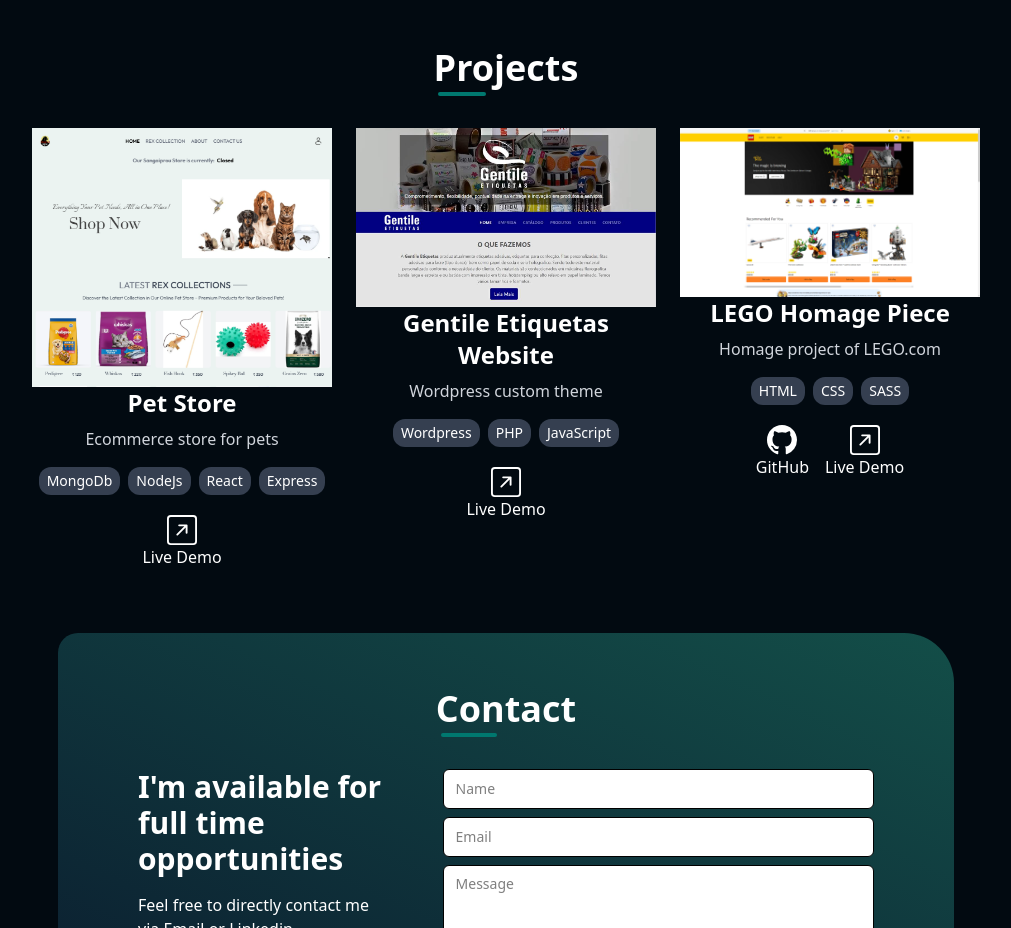
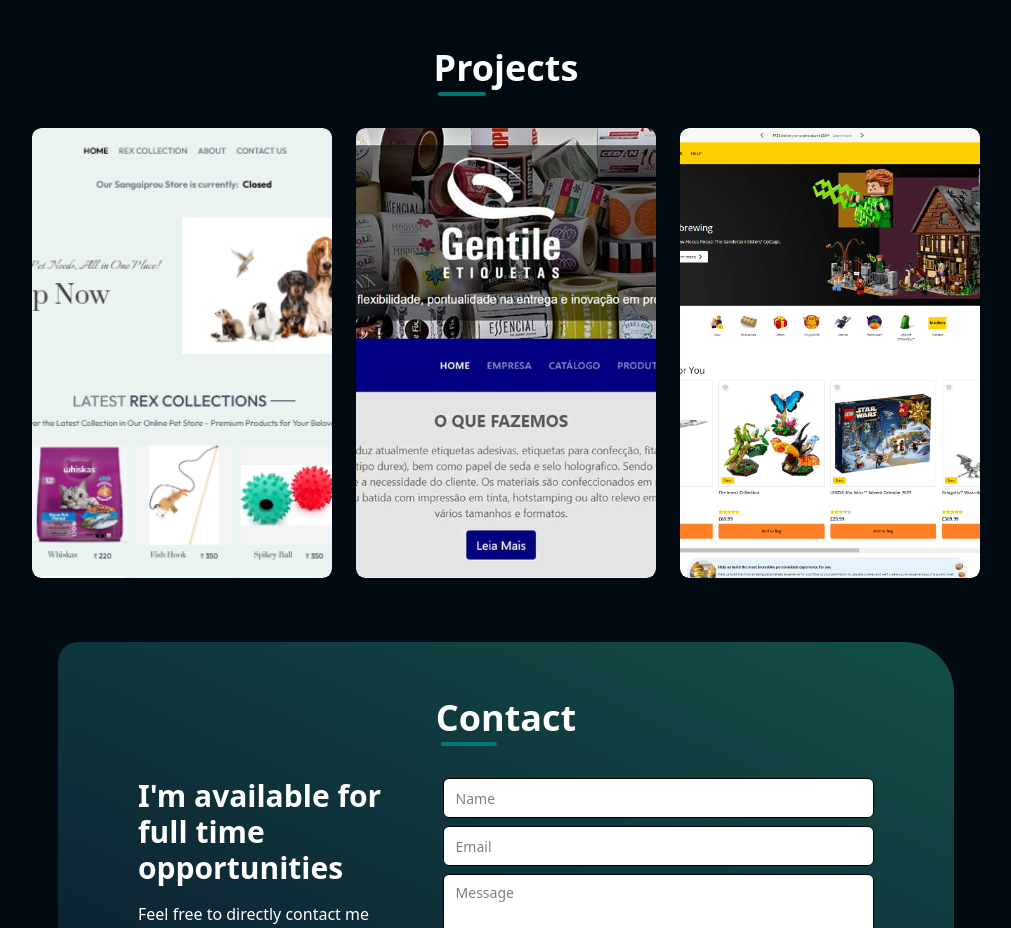
Before and after one commit to VictorKhuraijam/Website, a React (Vite) app: page / in a window 1280 px wide. Shown: the part 1760-2688 px from the top of the page, without its empty margins (134-1145 px from the left). Built offline with nearby package versions, Linux system fonts and the light colour scheme.

Commit message:
project css added

```diff
--- a/src/components/Projects.tsx
+++ b/src/components/Projects.tsx
@@ -36,8 +36,9 @@
 							}
 						>
 							{/* PROJECT IMAGE THUMBNAIL */}
-							<img data-hover src={project.thumbnail} alt={project.title} />
-							<div data-hover className="content-slate md:cursor-none">
+							<img data-hover src={project.thumbnail} alt={project.title}
+							className="project-img" />
+							<div data-hover >
 								{/* PROJECT TITLE */}
 								<h3
 									data-hover
--- a/src/index.css
+++ b/src/index.css
@@ -100,8 +100,8 @@
 	}
 } */
 
-/*
- @layer base {
+
+ /* @layer base {
   :root {
 
 		--header-bg: #020A11;
@@ -331,7 +331,7 @@
   .project-item:focus img {
     @apply md:scale-[1.02] md:blur-[1px];
   }
-}  */
+} */
 
 /* @layer base {
 .project-item.hovered {
--- a/src/main.tsx
+++ b/src/main.tsx
@@ -1,6 +1,7 @@
 import { BrowserRouter} from 'react-router-dom'
 import { createRoot } from 'react-dom/client'
 import './index.css'
+import './styles/custom.css'
 import App from './App.tsx'
 
 createRoot(document.getElementById('root')!).render(
--- /dev/null
+++ b/src/styles/custom.css
@@ -0,0 +1,30 @@
+.project-item {
+	position: relative;
+	cursor: pointer;
+	border-radius: 9px;
+	object-fit: cover;
+	background-position: center;
+	background-repeat: no-repeat;
+	overflow: hidden;
+	padding: 1.4rem 1rem;
+	/* @apply md:px-8; */
+	display: flex;
+	justify-content: center;
+	align-items: flex-end;
+	border-radius: 9px;
+	break-inside: avoid;
+	height: 450px;
+	/* @apply md:h-[400px]; */
+	mask-image: radial-gradient(circle, white 100%, black 100%);
+}
+
+.project-img {
+  /* @apply md:cursor-none; */
+  width: 100%;
+  height: 100%;
+  position: absolute;
+  left: 0;
+  top: 0;
+  object-fit: cover;
+  transition: transform 300ms ease-in-out, filter 300ms ease-in-out;
+}
```
